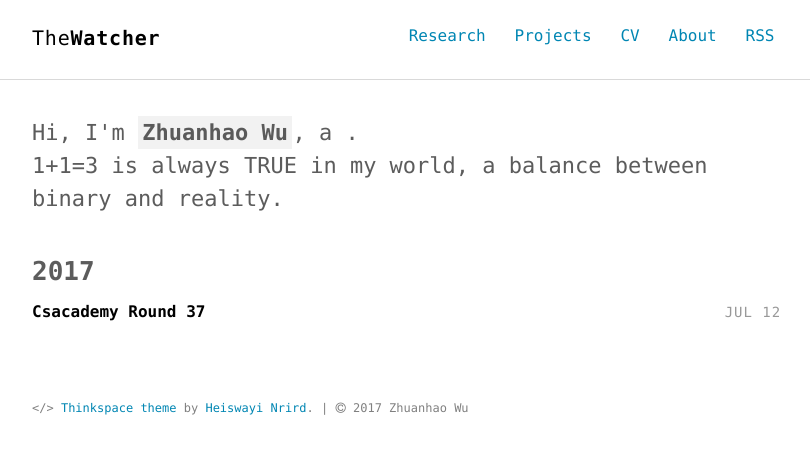
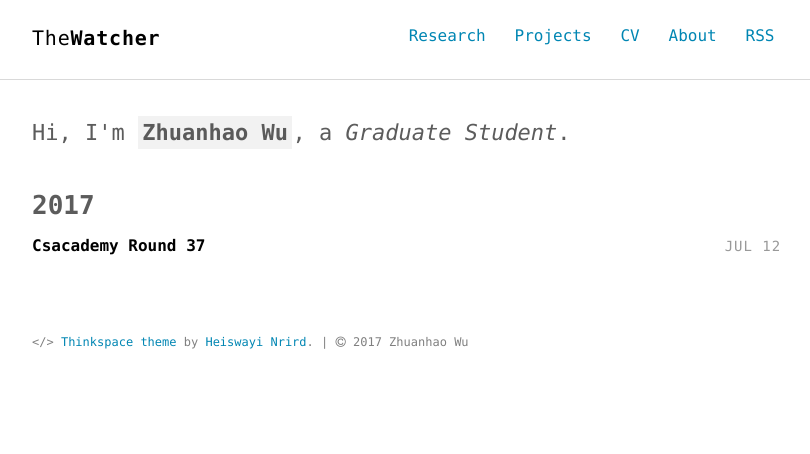
Before and after one commit to zhuanhao-wu/zhuanhao-wu.github.io, a Jekyll site: the page built from index.md, in a window 1280 px wide. Shown: the top 454 px of the page, without its empty margins (232-1042 px from the left). Built offline with Jekyll 4.4.1, drawn with Linux system fonts in a browser that asks for light colours.

Commit message:
Update config

```diff
--- a/_config.yml
+++ b/_config.yml
@@ -30,8 +30,8 @@ sass:
 # Author settings
 author:
   name     : "Zhuanhao Wu"
-  job      : ""
-  bio      : "1+1=3 is always TRUE in my world, a balance between binary and reality."
+  job      : "Graduate Student"
+  bio      : ""
   thumb    : /images/author.jpg
   email    : zhwu95@gmail.com
   url      : http://allen-ng.github.io
```
